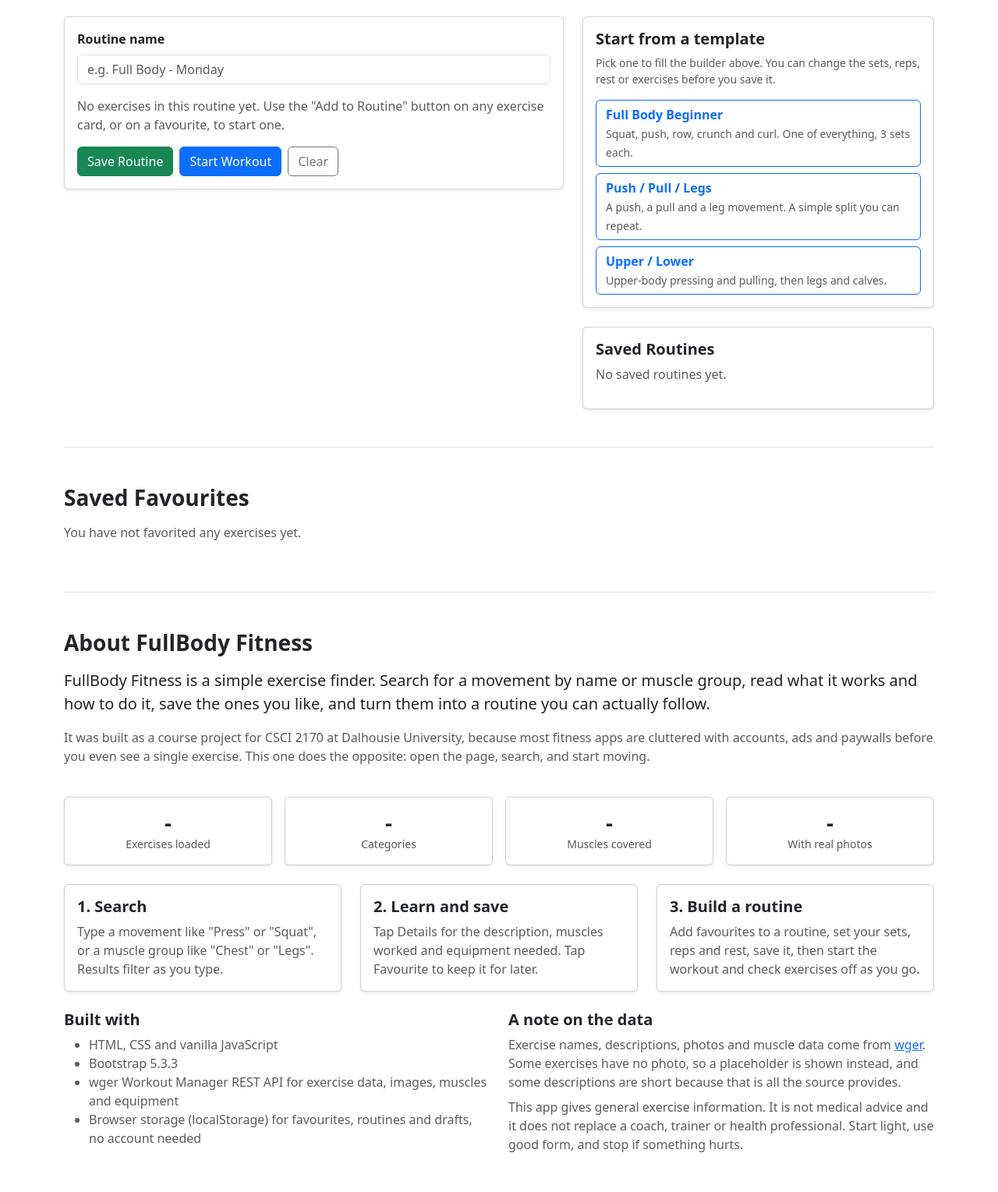
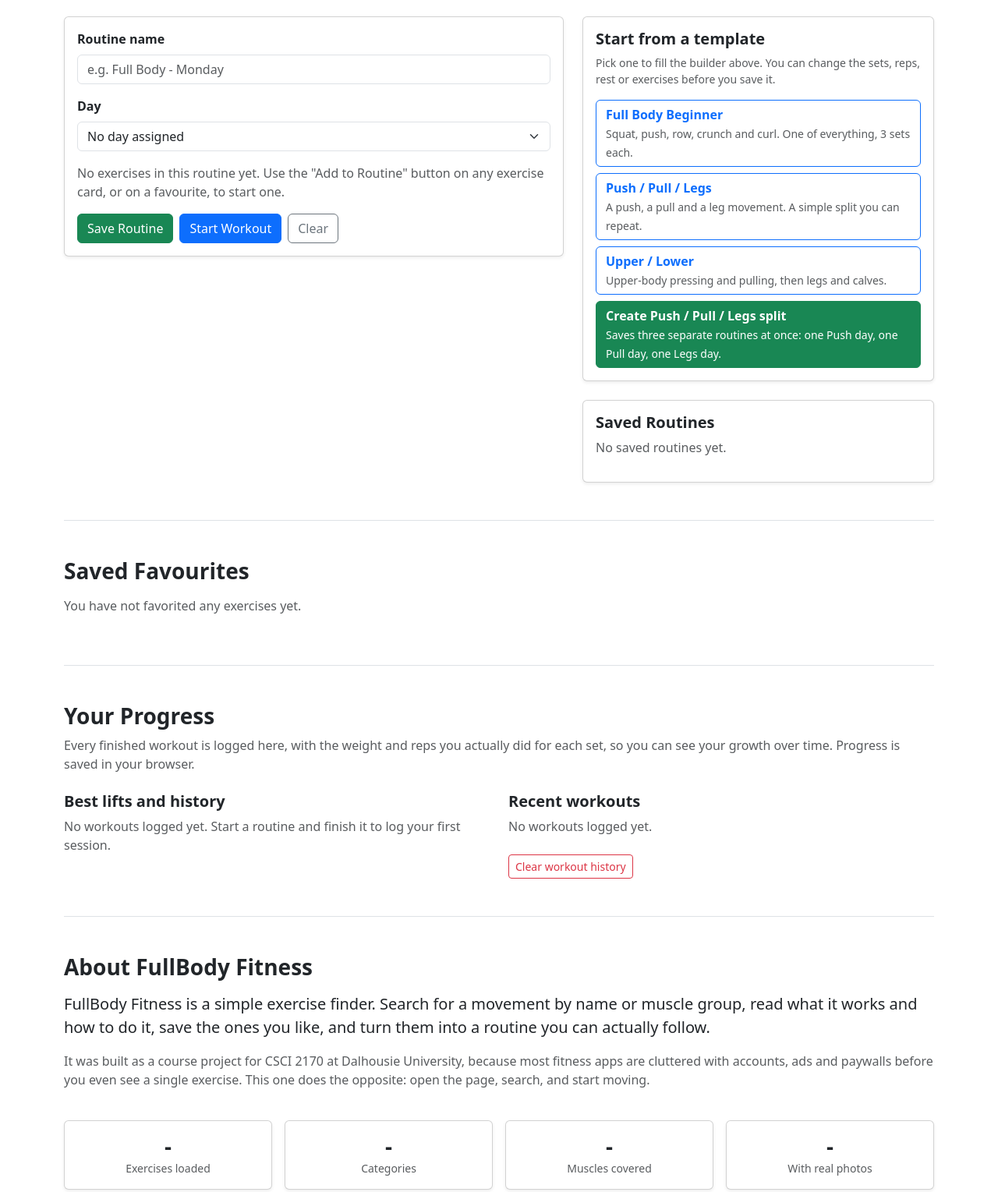
Before and after one commit to JoshuaBalo/fullbody-fitness, a plain HTML site: page index.html in a window 1280 px wide. Shown: the part 552-2081 px from the top of the page at 78% size. Drawn offline with nearby package versions, Linux system fonts and the light colour scheme; no server answers.

Commit message:
Update to version 2

```diff
--- a/index.html
+++ b/index.html
@@ -41,6 +41,10 @@
 
             <li class="nav-item">
               <a class="nav-link" href="#routineSection">Routine</a>
+            </li>
+
+            <li class="nav-item">
+              <a class="nav-link" href="#progressSection">Progress</a>
             </li>
 
             <li class="nav-item">
@@ -92,6 +96,21 @@
                 <input type="text" id="routineNameInput" class="form-control" placeholder="e.g. Full Body - Monday" aria-label="Routine name">
               </div>
 
+              <label for="routineDayInput" class="form-label fw-bold">Day</label>
+              <select id="routineDayInput" class="form-select mb-3" aria-label="Routine day">
+                <option value="">No day assigned</option>
+                <option>Monday</option>
+                <option>Tuesday</option>
+                <option>Wednesday</option>
+                <option>Thursday</option>
+                <option>Friday</option>
+                <option>Saturday</option>
+                <option>Sunday</option>
+                <option>Push day</option>
+                <option>Pull day</option>
+                <option>Legs day</option>
+              </select>
+
               <div id="draftContainer">
                 <p class="text-muted" id="emptyDraftMsg">No exercises in this routine yet. Use the "Add to Routine" button on any exercise card, or on a favourite, to start one.</p>
               </div>
@@ -121,7 +140,7 @@
               </div>
               <div id="workoutContainer"></div>
               <div class="d-flex flex-wrap align-items-center gap-2 mt-3">
-                <button class="btn btn-outline-primary btn-sm" type="button" id="restTimerBtn">Start 60s rest</button>
+                <button class="btn btn-outline-primary btn-sm" type="button" id="restTimerBtn">Start 90s rest</button>
                 <span class="fw-bold" id="restTimerText"></span>
                 <button class="btn btn-success btn-sm ms-auto" type="button" id="finishWorkoutBtn">Finish Workout</button>
               </div>
@@ -148,6 +167,10 @@
                   <span class="fw-bold">Upper / Lower</span><br>
                   <span class="small text-muted">Upper-body pressing and pulling, then legs and calves.</span>
                 </button>
+                <button class="btn btn-success text-start" type="button" onclick="createPushPullLegsSplit()">
+                  <span class="fw-bold">Create Push / Pull / Legs split</span><br>
+                  <span class="small">Saves three separate routines at once: one Push day, one Pull day, one Legs day.</span>
+                </button>
               </div>
             </div>
           </div>
@@ -168,6 +191,28 @@
       <h2 class="h3 fw-bold mb-3">Saved Favourites</h2>
       <div class="row g-4" id="favouritesContainer">
         <p class="text-muted" id="emptyFavouritesMsg">You have not favorited any exercises yet.</p>
+      </div>
+    </section>
+
+    <!-- Progress -->
+    <section id="progressSection" class="mt-5 pt-5 border-top">
+      <h2 class="h3 fw-bold mb-2">Your Progress</h2>
+      <p class="text-muted mb-4">Every finished workout is logged here, with the weight and reps you actually did for each set, so you can see your growth over time. Progress is saved in your browser.</p>
+      <p class="text-muted small" id="progressSummary"></p>
+      <div class="row g-4">
+        <div class="col-12 col-lg-6">
+          <h3 class="h5 fw-bold">Best lifts and history</h3>
+          <div id="progressContainer">
+            <p class="text-muted">No workouts logged yet. Start a routine and finish it to log your first session.</p>
+          </div>
+        </div>
+        <div class="col-12 col-lg-6">
+          <h3 class="h5 fw-bold">Recent workouts</h3>
+          <div id="recentSessionsContainer">
+            <p class="text-muted">No workouts logged yet.</p>
+          </div>
+          <button class="btn btn-sm btn-outline-danger mt-2" type="button" id="clearHistoryBtn">Clear workout history</button>
+        </div>
       </div>
     </section>
 
```
Also changed, not shown: 1 other file.
